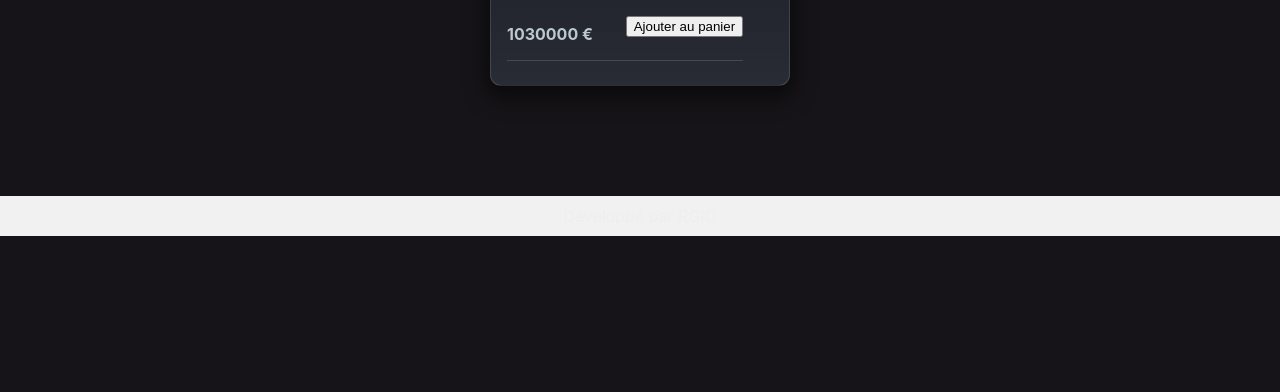
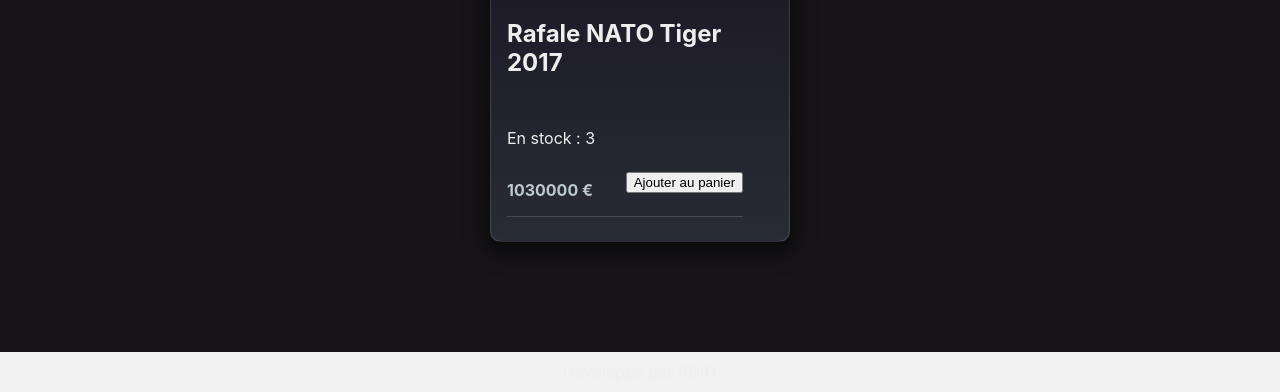
Before and after one commit to Romeo-Giorgio/erafales, a PHP site: page /catalogue.php in a window 1280 px wide. Shown: the part 1588-1980 px from the top of the page. Before the commit the page ends 1824 px from the top, so only its background shows below. Run offline with PHP 8.4, Linux system fonts and the light colour scheme; data comes from the database, SQL or seed files in the repository.

Commit message:
Displaying stock on catalog

```diff
--- a/catalogue.php
+++ b/catalogue.php
@@ -16,6 +16,7 @@ include ("header.php");
                 <img class='productImage' src="<?php echo $product["picture"] ?>" alt="NFT" />
                 <h2><?php echo $product["label"] ?></h2>
                 <p class='description'><?php echo $product["description"] ?></p>
+                <p class='stock'>En stock : <?php echo $product["stock"] ?></p>
                 <div class='productInfo'>
                     <div class="price">
                         <p><?php echo $product["price"] ?> €</p>
```
Lines whose indentation alone changed are shown as unchanged.
